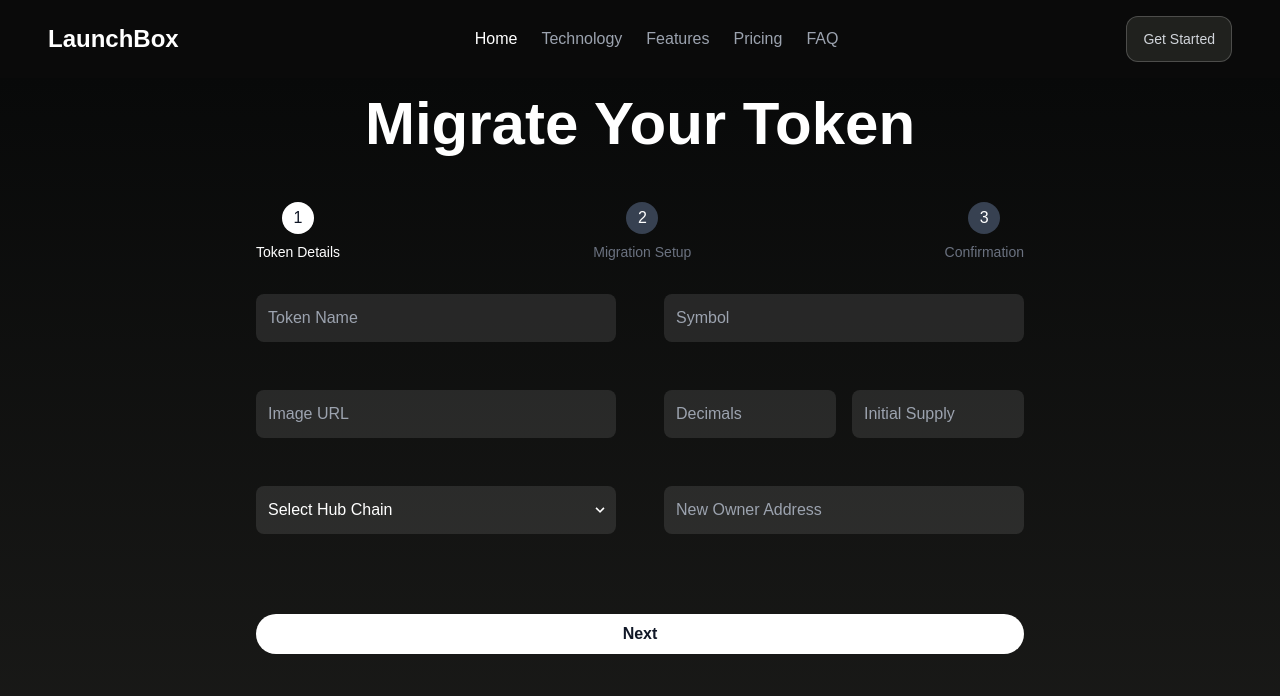
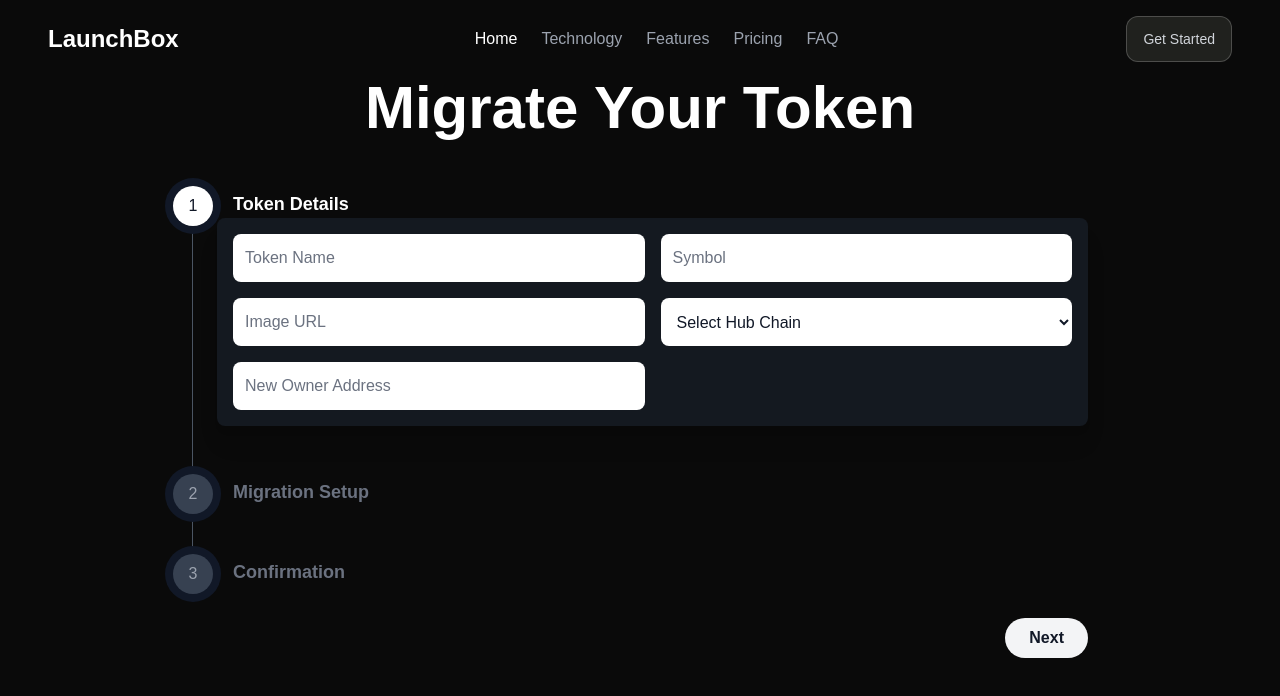
Before and after one commit to Harsh2220/launchbox, a Next.js app: page /migrate in a window 1280 px wide. Shown: the top 696 px of the page. Built offline with nearby package versions, Linux system fonts and the light colour scheme; a web font is replaced by a local one.

Commit message:
fix: migrate

```diff
--- a/src/app/migrate/page.tsx
+++ b/src/app/migrate/page.tsx
@@ -1,6 +1,6 @@
 "use client";
 
-import React, { useState, useEffect } from "react";
+import React, { useState } from "react";
 import { motion } from "framer-motion";
 import { useRouter } from "next/navigation";
 import { NetworkBase, NetworkOptimism } from "@web3icons/react";
@@ -23,12 +23,6 @@ interface FormData {
   isOneWay: boolean;
 }
 
-interface MigrationStatus {
-  status: string;
-  message: string;
-  updated_at: string;
-}
-
 export default function Migrate() {
   const [currentStep, setCurrentStep] = useState(0);
   const [formData, setFormData] = useState<FormData>({
@@ -42,116 +36,66 @@ export default function Migrate() {
     tokenAddress: "",
     isOneWay: false,
   });
-  const [migrationId, setMigrationId] = useState<string | null>(null);
-  const [migrationStatus, setMigrationStatus] =
-    useState<MigrationStatus | null>(null);
   const router = useRouter();
 
-  const handleInputChange = (e: React.ChangeEvent<HTMLInputElement>) => {
-    const { name, value, type, checked } = e.target;
+  const handleInputChange = (
+    e: React.ChangeEvent<HTMLInputElement | HTMLSelectElement>
+  ) => {
+    const { name, value, type } = e.target;
     setFormData((prev) => ({
       ...prev,
-      [name]: type === "checkbox" ? checked : value,
+      [name]:
+        type === "checkbox" ? (e.target as HTMLInputElement).checked : value,
     }));
   };
 
-  const handleSubmit = async (e: React.FormEvent<HTMLFormElement>) => {
+  const handleSubmit = (e: React.FormEvent) => {
     e.preventDefault();
-    if (currentStep === 0) {
-      try {
-        const response = await fetch("/api/registerMigration", {
-          method: "POST",
-          headers: { "Content-Type": "application/json" },
-          body: JSON.stringify(formData),
-        });
-        const data = await response.json();
-        setMigrationId(data.migrationId);
-        setCurrentStep(1);
-      } catch (error) {
-        console.error("Error registering migration:", error);
-      }
-    } else if (currentStep === 1) {
-      try {
-        await fetch("/api/migrate", {
-          method: "POST",
-          headers: { "Content-Type": "application/json" },
-          body: JSON.stringify({
-            migrationId,
-            tokenAddress: formData.tokenAddress,
-            name: formData.token_name,
-            hubChain: formData.hub_chain,
-            isOneWay: formData.isOneWay,
-          }),
-        });
-        setCurrentStep(2);
-      } catch (error) {
-        console.error("Error starting migration:", error);
-      }
+    if (currentStep < 2) {
+      setCurrentStep(currentStep + 1);
+    } else {
+      // Handle final submission
+      console.log("Final form data:", formData);
+      // Implement your submission logic here
     }
   };
 
-  useEffect(() => {
-    const pollStatus = async () => {
-      if (migrationId) {
-        try {
-          const response = await fetch(
-            `/api/getStatus?migrationId=${migrationId}`
-          );
-          const data = await response.json();
-          setMigrationStatus(data);
-        } catch (error) {
-          console.error("Error fetching status:", error);
-        }
-      }
-    };
-
-    const interval = setInterval(pollStatus, 5000); // Poll every 5 seconds
-    return () => clearInterval(interval);
-  }, [migrationId]);
-
   return (
-    <div className="min-h-screen bg-primary-gradient">
-      <div className="relative pb-40">
-        <div className="text-white py-4 px-4 md:px-8 text-center">
-          <h1 className="text-4xl md:text-6xl font-semibold mb-4 leading-tight font-inter">
+    <div className="min-h-screen bg-primary-grad">
+      <div className="max-w-4xl mx-auto">
+        <h1 className="text-4xl md:text-6xl font-semibold mb-12 text-white text-center">
           Migrate Your Token
         </h1>
-          <div className="max-w-3xl mx-auto mt-12">
-            <div className="flex justify-between mb-8">
+        <ol className="relative border-l border-gray-600 space-y-12">
           {steps.map((step, index) => (
-                <div
-                  key={step}
-                  className={`flex flex-col items-center ${
+            <li key={step} className="mb-10 ml-6">
+              <span
+                className={`absolute flex items-center justify-center w-10 h-10 rounded-full -left-5 ring-8 ring-gray-900 ${
+                  index <= currentStep
+                    ? "bg-white text-gray-900"
+                    : "bg-gray-700 text-gray-400"
+                }`}
+              >
+                {index + 1}
+              </span>
+              <h3
+                className={`text-lg font-semibold ml-4 pt-1 ${
                   index <= currentStep ? "text-white" : "text-gray-500"
                 }`}
               >
-                  <div
-                    className={`w-8 h-8 rounded-full ${
-                      index <= currentStep ? "bg-white" : "bg-gray-700"
-                    } flex items-center justify-center mb-2`}
-                  >
-                    <span
-                      className={
-                        index <= currentStep ? "text-gray-900" : "text-white"
-                      }
-                    >
-                      {index + 1}
-                    </span>
-                  </div>
-                  <span className="text-sm">{step}</span>
-                </div>
-              ))}
-            </div>
-            <form onSubmit={handleSubmit} className="space-y-20">
-              {currentStep === 0 && (
-                <div className="grid grid-cols-1 md:grid-cols-2 gap-12">
+                {step}
+              </h3>
+              {index === currentStep && (
+                <div className="p-4 bg-gray-800 bg-opacity-50 rounded-lg shadow-xl">
+                  {index === 0 && (
+                    <div className="grid grid-cols-1 md:grid-cols-2 gap-4">
                       <input
                         type="text"
                         name="token_name"
                         placeholder="Token Name"
                         value={formData.token_name}
                         onChange={handleInputChange}
-                    className="w-full p-3 rounded-lg bg-white bg-opacity-10 text-white placeholder-gray-400 focus:outline-none focus:ring-2 focus:ring-blue-500"
+                        className="w-full p-3 rounded-lg bg-white text-gray-900 placeholder-gray-500 focus:outline-none focus:ring-2 focus:ring-gray-400"
                         required
                       />
                       <input
@@ -160,7 +104,7 @@ export default function Migrate() {
                         placeholder="Symbol"
                         value={formData.symbol}
                         onChange={handleInputChange}
-                    className="w-full p-3 rounded-lg bg-white bg-opacity-10 text-white placeholder-gray-400 focus:outline-none focus:ring-2 focus:ring-blue-500"
+                        className="w-full p-3 rounded-lg bg-white text-gray-900 placeholder-gray-500 focus:outline-none focus:ring-2 focus:ring-gray-400"
                         required
                       />
                       <input
@@ -169,34 +113,14 @@ export default function Migrate() {
                         placeholder="Image URL"
                         value={formData.image_url}
                         onChange={handleInputChange}
-                    className="w-full p-3 rounded-lg bg-white bg-opacity-10 text-white placeholder-gray-400 focus:outline-none focus:ring-2 focus:ring-blue-500"
+                        className="w-full p-3 rounded-lg bg-white text-gray-900 placeholder-gray-500 focus:outline-none focus:ring-2 focus:ring-gray-400"
                       />
-                  <div className="flex space-x-4">
-                    <input
-                      type="number"
-                      name="decimals"
-                      placeholder="Decimals"
-                      value={formData.decimals}
-                      onChange={handleInputChange}
-                      className="w-1/2 p-3 rounded-lg bg-white bg-opacity-10 text-white placeholder-gray-400 focus:outline-none focus:ring-2 focus:ring-blue-500"
-                      required
-                    />
-                    <input
-                      type="number"
-                      name="init_supply"
-                      placeholder="Initial Supply"
-                      value={formData.init_supply}
-                      onChange={handleInputChange}
-                      className="w-1/2 p-3 rounded-lg bg-white bg-opacity-10 text-white placeholder-gray-400 focus:outline-none focus:ring-2 focus:ring-blue-500"
-                      required
-                    />
-                  </div>
-                  <div className="relative">
+
                       <select
                         name="hub_chain"
                         value={formData.hub_chain}
                         onChange={handleInputChange}
-                      className="w-full p-3 rounded-lg bg-white bg-opacity-10 text-white appearance-none focus:outline-none focus:ring-2 focus:ring-blue-500"
+                        className="w-full p-3 rounded-lg bg-white text-gray-900 focus:outline-none focus:ring-2 focus:ring-gray-400"
                         required
                       >
                         <option value="">Select Hub Chain</option>
@@ -206,29 +130,18 @@ export default function Migrate() {
                           </option>
                         ))}
                       </select>
-                    <div className="pointer-events-none absolute inset-y-0 right-0 flex items-center px-2 text-white">
-                      <svg
-                        className="fill-current h-4 w-4"
-                        xmlns="http://www.w3.org/2000/svg"
-                        viewBox="0 0 20 20"
-                      >
-                        <path d="M9.293 12.95l.707.707L15.657 8l-1.414-1.414L10 10.828 5.757 6.586 4.343 8z" />
-                      </svg>
-                    </div>
-                  </div>
-
                       <input
                         type="text"
                         name="new_owner"
                         placeholder="New Owner Address"
                         value={formData.new_owner}
                         onChange={handleInputChange}
-                    className="w-full p-3 rounded-lg bg-white bg-opacity-10 text-white placeholder-gray-400 focus:outline-none focus:ring-2 focus:ring-blue-500"
+                        className="w-full p-3 rounded-lg bg-white text-gray-900 placeholder-gray-500 focus:outline-none focus:ring-2 focus:ring-gray-400"
                         required
                       />
                     </div>
                   )}
-              {currentStep === 1 && (
+                  {index === 1 && (
                     <>
                       <input
                         type="text"
@@ -236,7 +149,7 @@ export default function Migrate() {
                         placeholder="Token Address"
                         value={formData.tokenAddress}
                         onChange={handleInputChange}
-                    className="w-full p-2 rounded bg-white bg-opacity-10 text-white"
+                        className="w-full p-3 rounded-lg bg-white text-gray-900 placeholder-gray-500 focus:outline-none focus:ring-2 focus:ring-gray-400 mb-4"
                         required
                       />
                       <div className="flex items-center space-x-2">
@@ -245,53 +158,68 @@ export default function Migrate() {
                           name="isOneWay"
                           checked={formData.isOneWay}
                           onChange={handleInputChange}
-                      className="form-checkbox h-5 w-5 text-white"
+                          className="form-checkbox h-5 w-5 text-gray-600"
                         />
                         <label className="text-white">One-way Migration</label>
                       </div>
                     </>
                   )}
-              {currentStep === 2 && (
+                  {index === 2 && (
                     <div className="text-white">
-                  <h2 className="text-2xl mb-4">Migration Status</h2>
-                  {migrationStatus ? (
-                    <>
-                      <p>Status: {migrationStatus.status}</p>
-                      <p>Message: {migrationStatus.message}</p>
-                      <p>
-                        Last Updated:{" "}
-                        {new Date(migrationStatus.updated_at).toLocaleString()}
-                      </p>
-                    </>
-                  ) : (
-                    <p>Loading status...</p>
+                      <h2 className="text-xl mb-4">Migration Summary</h2>
+                      <ul className="list-disc list-inside space-y-2">
+                        <li>Token Name: {formData.token_name}</li>
+                        <li>Symbol: {formData.symbol}</li>
+                        <li>Hub Chain: {formData.hub_chain}</li>
+                        <li>Token Address: {formData.tokenAddress}</li>
+                        <li>
+                          One-way Migration: {formData.isOneWay ? "Yes" : "No"}
+                        </li>
+                      </ul>
+                    </div>
                   )}
                 </div>
               )}
-              {currentStep < 2 && (
+            </li>
+          ))}
+        </ol>
+        <div className="mt-8 flex justify-between">
+          {currentStep > 0 && (
             <motion.button
               whileHover={{ scale: 1.05 }}
               whileTap={{ scale: 0.95 }}
-                  className="w-full bg-white text-gray-900 font-semibold py-2 px-4 rounded-full hover:bg-gray-200 transition duration-300 mt-40"
-                  type="submit"
+              className="bg-gray-700 text-white font-semibold py-2 px-6 rounded-full hover:bg-gray-600 transition duration-300"
+              onClick={() => setCurrentStep(currentStep - 1)}
             >
-                  {currentStep === 0 ? "Next" : "Start Migration"}
+              Back
             </motion.button>
           )}
-            </form>
-            {currentStep === 2 && (
+          {currentStep < 2 ? (
             <motion.button
               whileHover={{ scale: 1.05 }}
               whileTap={{ scale: 0.95 }}
-                className="w-full mt-4 bg-white text-gray-900 font-semibold py-2 px-4 rounded-full hover:bg-gray-200 transition duration-300"
-                onClick={() => router.push("/")}
+              className="bg-gray-100 text-gray-900 font-semibold py-2 px-6 rounded-full hover:bg-white transition duration-300 ml-auto"
+              onClick={handleSubmit}
             >
-                Back to Home
+              {currentStep === 1 ? "Start Migration" : "Next"}
+            </motion.button>
+          ) : (
+            <motion.button
+              whileHover={{ scale: 1.05 }}
+              whileTap={{ scale: 0.95 }}
+              className="bg-gray-100 text-gray-900 font-semibold py-2 px-6 rounded-full hover:bg-white transition duration-300 ml-auto"
+              onClick={() => {
+                // Handle final submission
+                console.log("Final submission:", formData);
+                // Implement your submission logic here
+                router.push("/");
+              }}
+            >
+              Confirm Migration
             </motion.button>
           )}
         </div>
       </div>
     </div>
-    </div>
   );
 }
```
Also changed, not shown: src/app/select/page.tsx (+14 -10 lines), src/components/ActionItem.tsx (+9 -3 lines). Lines whose indentation alone changed are shown as unchanged.
